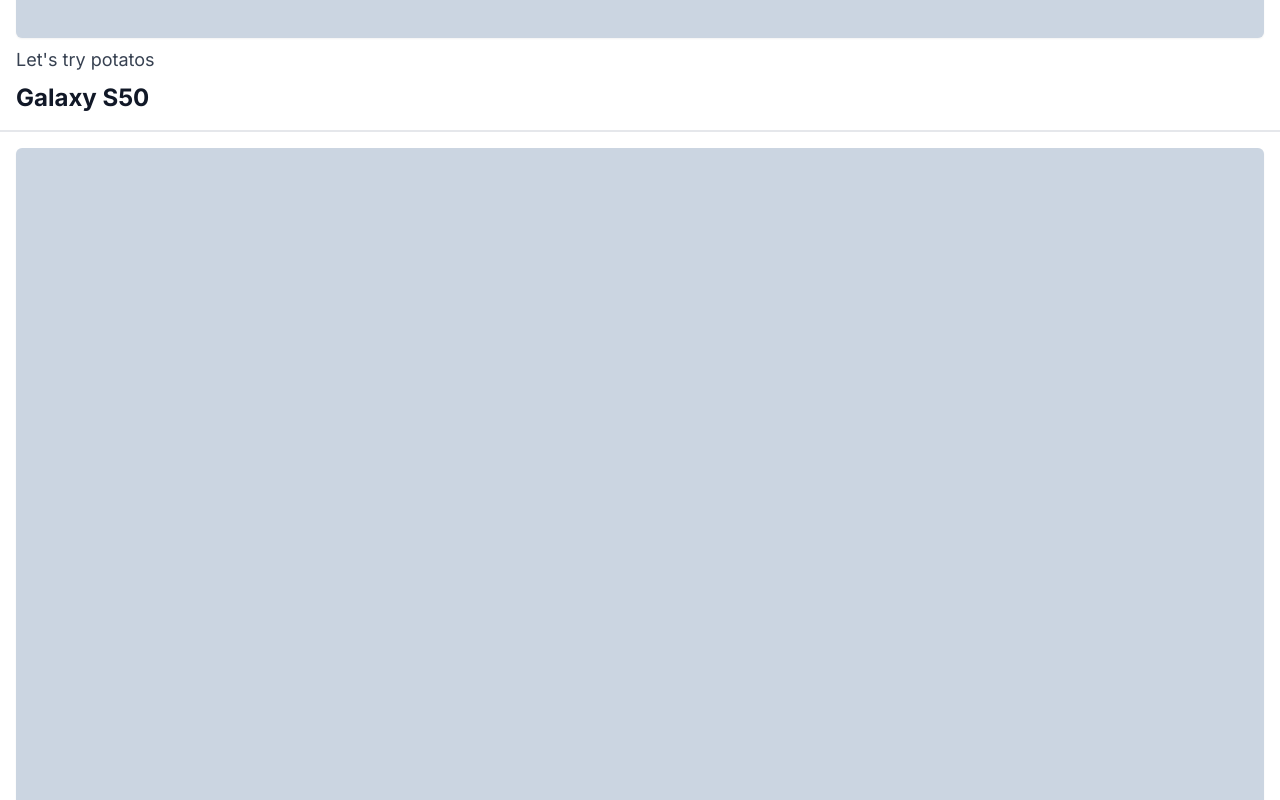
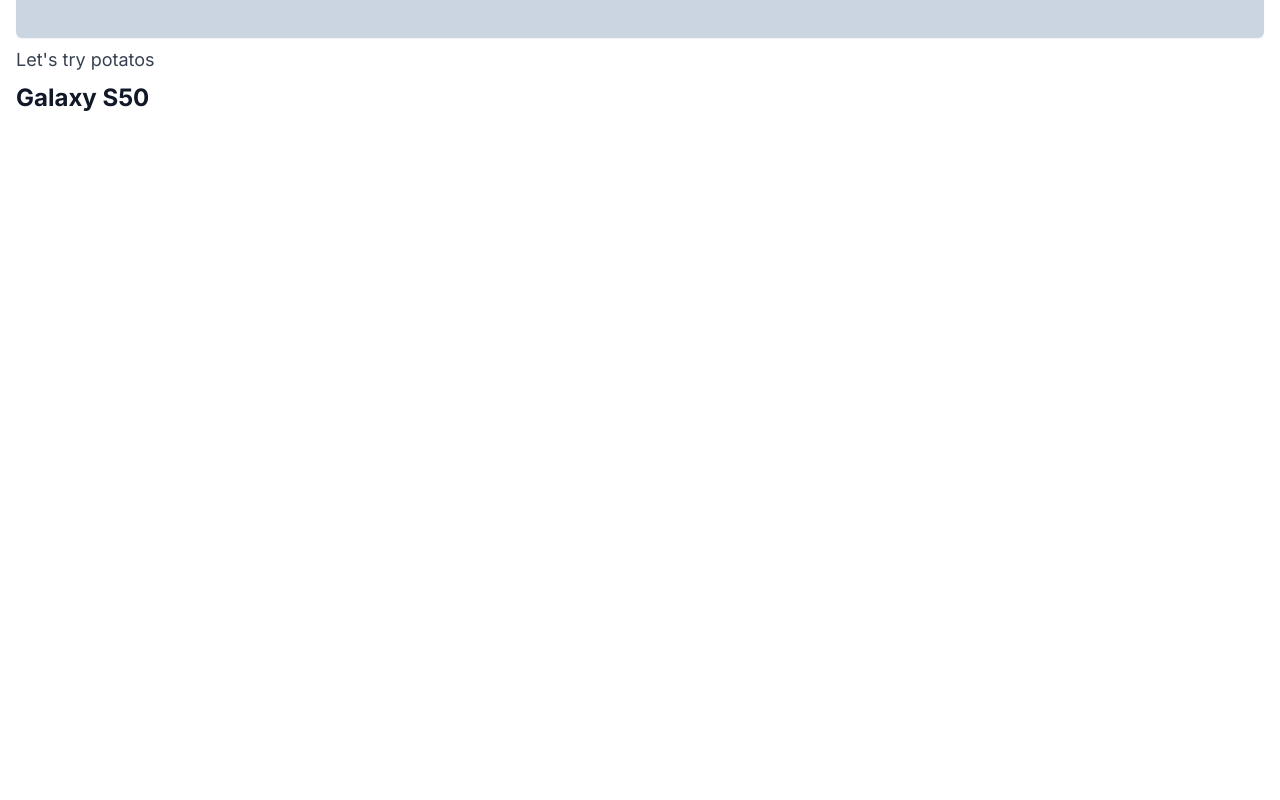
Before and after one commit to clean-teach/study-nomadcoders-carrot-market-v13, a Next.js app: page /streams in a window 1280 px wide. Shown: the part 4780-5580 px from the top of the page. After the commit the page ends 4934 px from the top, so only its background shows below. Built offline with nearby package versions, Linux system fonts and the light colour scheme.

Commit message:
Update page.tsx

```diff
--- a/app/streams/page.tsx
+++ b/app/streams/page.tsx
@@ -3,7 +3,7 @@
 const Streams: NextPage = () => {
   return (
     <div className="space-y-4 divide-y-2 py-10">
-      {[1, 1, 1, 1, 1, 1, 1].map((_, i) => (
+      {[...Array(6)].map((_, i) => (
         <div className="px-4  pt-4" key={i}>
           <div className="aspect-video w-full rounded-md bg-slate-300 shadow-sm" />
           <h3 className="mt-2 text-lg text-gray-700">Let&apos;s try potatos</h3>
```
